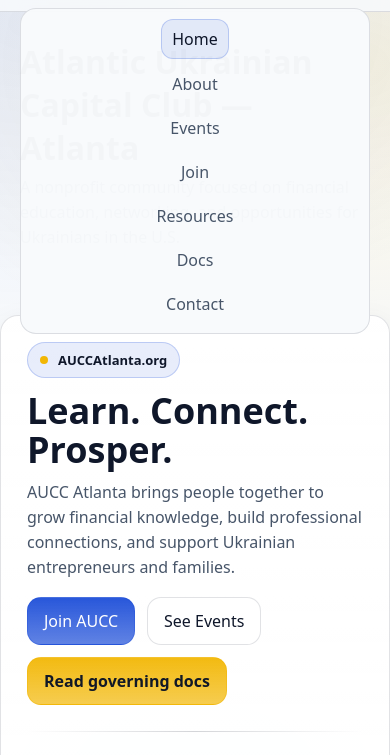
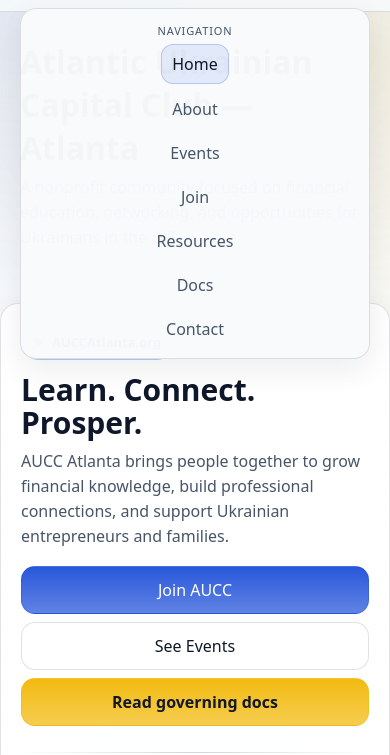
Before and after one commit to mbeznoshchenko78/aucc-website, a plain HTML site: page en/index.html in a window 390 px wide. Both pictures are taken after a click on the button "Menu". Shown: the part 62-817 px from the top of the page. Drawn offline with Linux system fonts and the light colour scheme.

Commit message:
Improve mobile layout and nav behavior

```diff
--- a/assets/script.js
+++ b/assets/script.js
@@ -3,6 +3,11 @@
   const nav = document.querySelector('[data-navlinks]');
   if(toggle && nav){
     toggle.addEventListener('click', () => nav.classList.toggle('open'));
+  }
+  if(nav){
+    nav.querySelectorAll('a').forEach(link => {
+      link.addEventListener('click', () => nav.classList.remove('open'));
+    });
   }
 
   // Language switching: keep the same page name, switch /en/ <-> /ua/
--- a/assets/styles.css
+++ b/assets/styles.css
@@ -41,6 +41,17 @@
 .brand img{height:42px; width:auto}
 .navlinks{
   display:flex; gap:16px; align-items:center;
+}
+.navlinks.open{
+  box-shadow: var(--shadow);
+}
+.navlinks.open::before{
+  content:"Navigation";
+  text-transform:uppercase;
+  letter-spacing:.08em;
+  font-size:11px;
+  color:var(--muted);
+  padding:4px 10px 0;
 }
 .navlinks a{
   padding:8px 10px;
@@ -176,6 +187,8 @@
   .grid3{grid-template-columns:1fr}
   .twoCol{grid-template-columns:1fr}
   h1{font-size:36px}
+  .section{padding:12px 0 28px}
+  .tile{padding:14px}
   .navlinks{
     display:none;
     position:absolute;
@@ -189,4 +202,17 @@
   }
   .navlinks.open{display:flex}
   .mobileToggle{display:inline-flex}
+  .footerRow{justify-content:center; text-align:center; gap:8px}
 }
+@media (max-width: 600px){
+  h1{font-size:30px}
+  .hero{padding:32px 0 18px}
+  .heroMain{padding:20px}
+  .heroCtas{gap:8px}
+  .heroCtas .btn{
+    flex:1 1 100%;
+  }
+  .heroCtas .btn.primary{
+    order:-1;
+  }
+}
```
